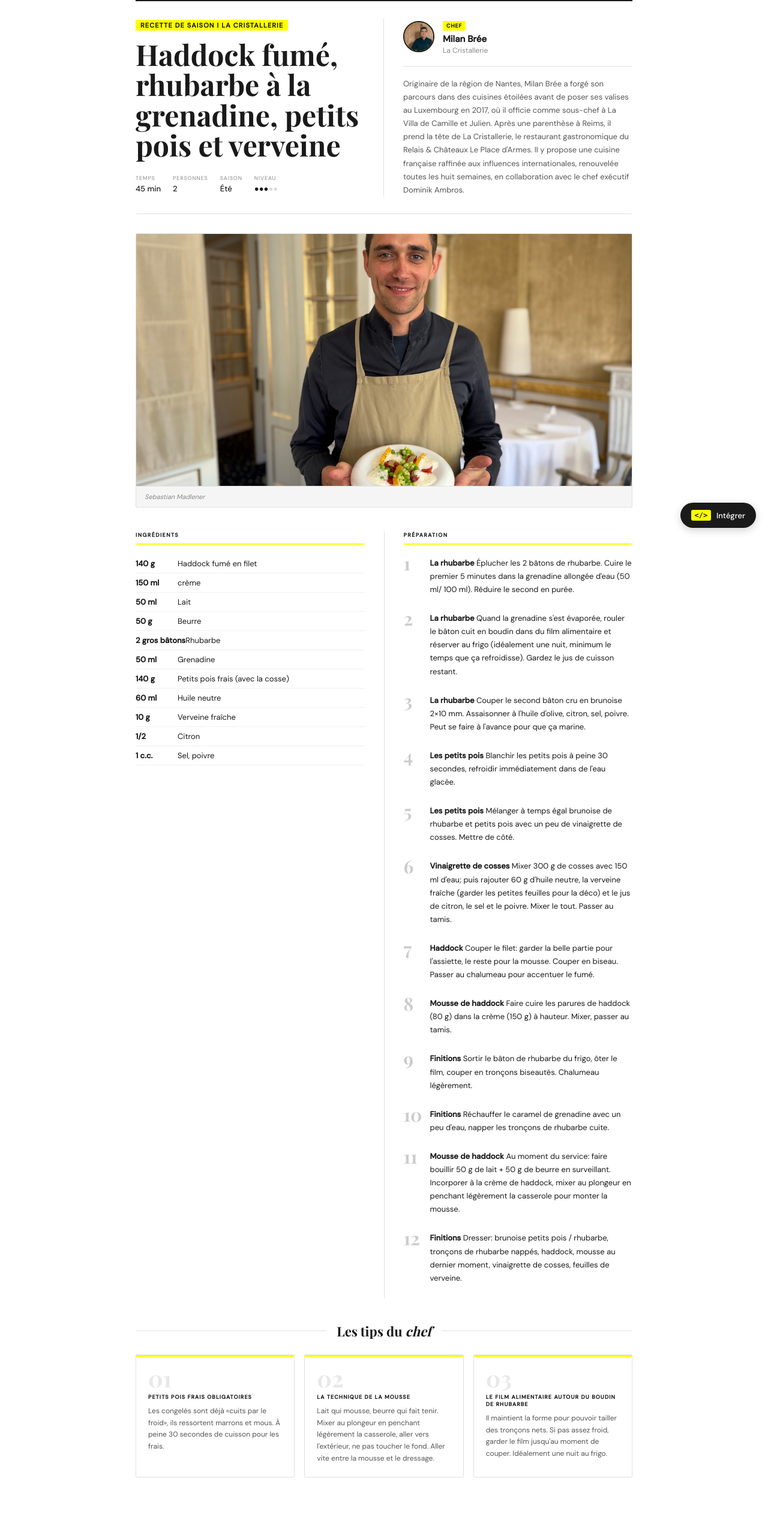
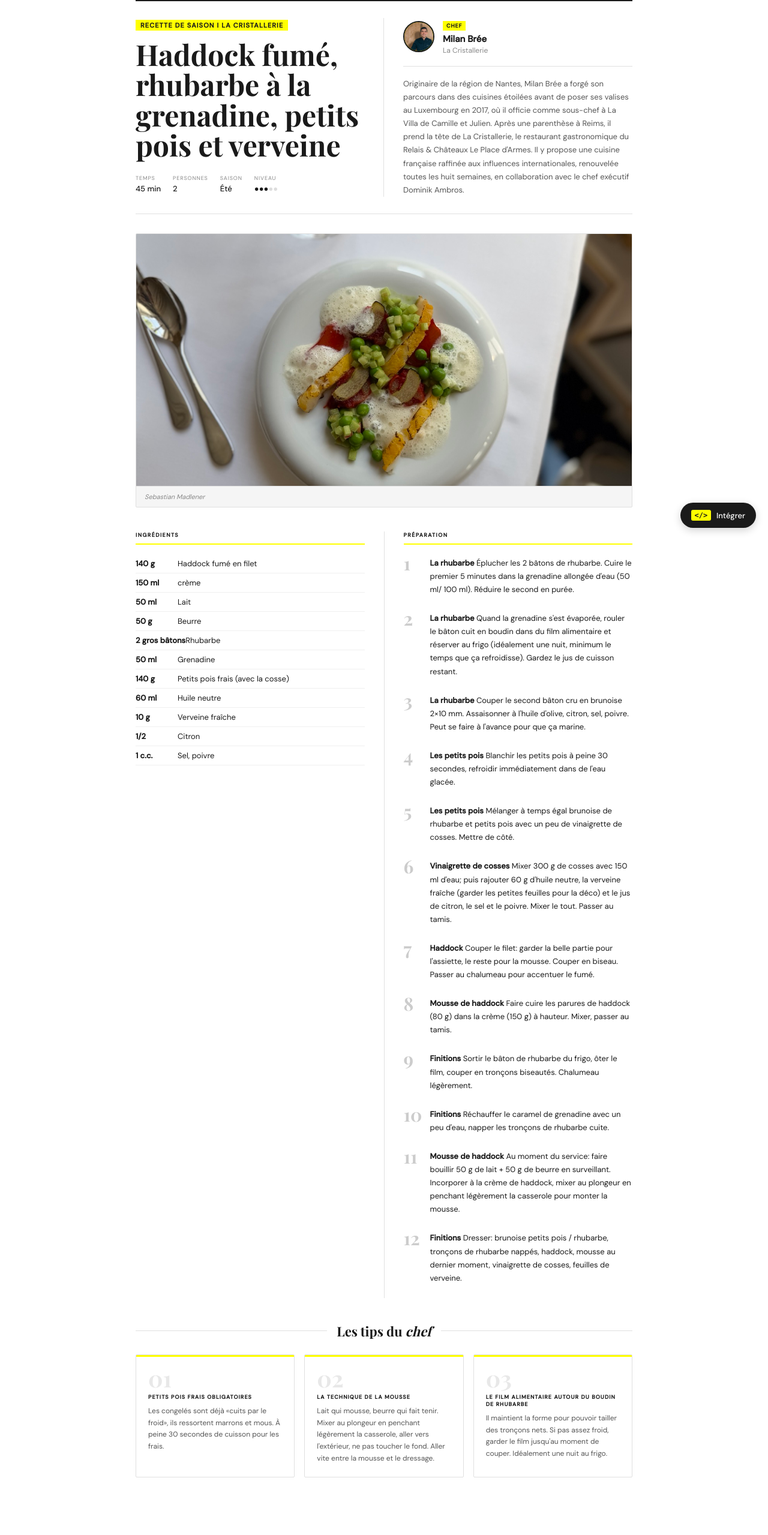
Before and after one commit to clawfire/tasteoflux, a Jekyll site: the page built from _recipes/haddock-rhubarbe-petit-pois.md, in a window 1280 px wide. Shown: the whole page at 60% size. Built offline with Jekyll 4.4.1, drawn with Linux system fonts in a browser that asks for light colours; some web fonts are replaced.

Commit message:
Update Recettes “haddock-rhubarbe-petit-pois”

```diff
--- a/_recipes/haddock-rhubarbe-petit-pois.md
+++ b/_recipes/haddock-rhubarbe-petit-pois.md
@@ -13,7 +13,7 @@ chef:
   restaurant: La Cristallerie
   photo: assets/images/recipes/haddock-rhubarbe-petit-pois/719465.jpg
   bio: Originaire de la région de Nantes, Milan Brée a forgé son parcours dans des cuisines étoilées avant de poser ses valises au Luxembourg en 2017, où il officie comme sous-chef à La Villa de Camille et Julien. Après une parenthèse à Reims, il prend la tête de La Cristallerie, le restaurant gastronomique du Relais & Châteaux Le Place d'Armes. Il y propose une cuisine française raffinée aux influences internationales, renouvelée toutes les huit semaines, en collaboration avec le chef exécutif Dominik Ambros.
-image: assets/images/recipes/haddock-rhubarbe-petit-pois/IMG_3816 - Grande.jpeg
+image: assets/images/recipes/haddock-rhubarbe-petit-pois/IMG_3824 - Grande.jpeg
 image_credit: Sebastian Madlener
 ingredients:
   - qty: 140 g
```
Also changed, not shown: assets/images/recipes/haddock-rhubarbe-petit-pois/IMG_3824 - Grande.jpeg (added).
